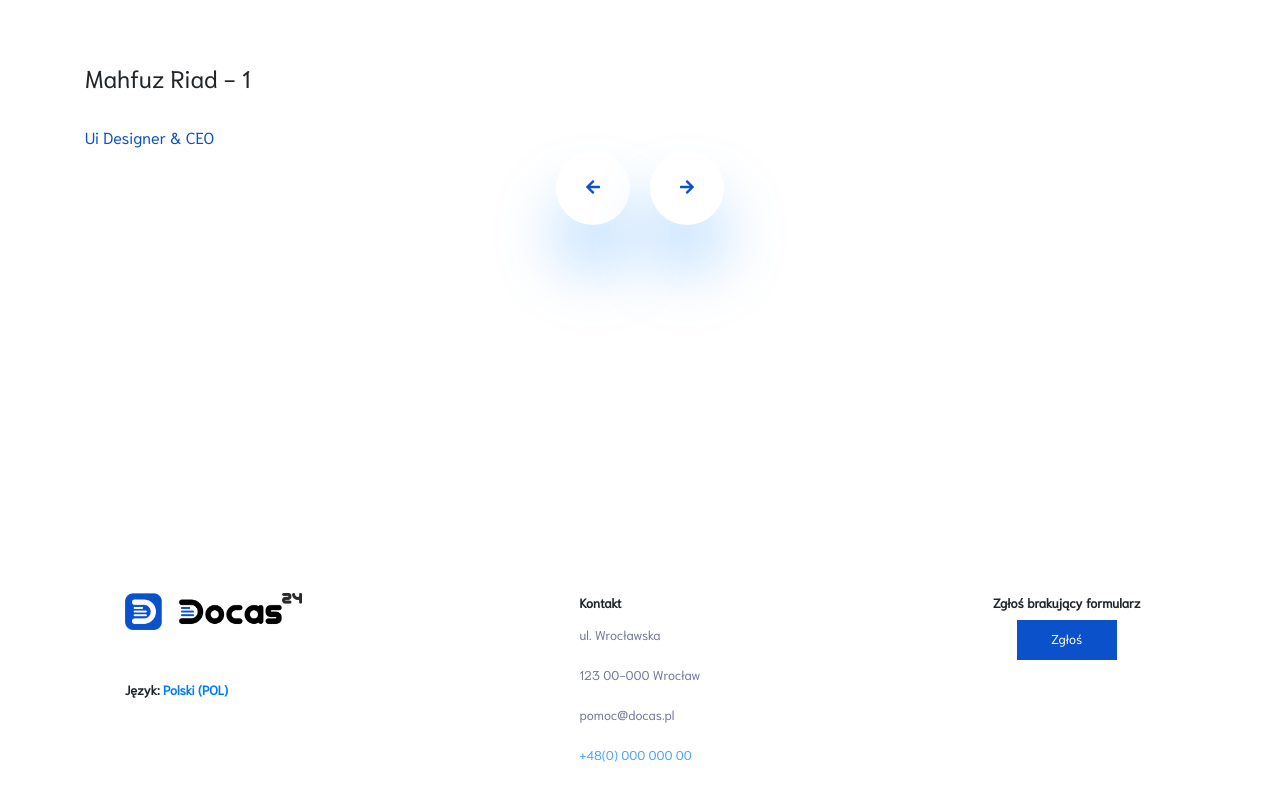
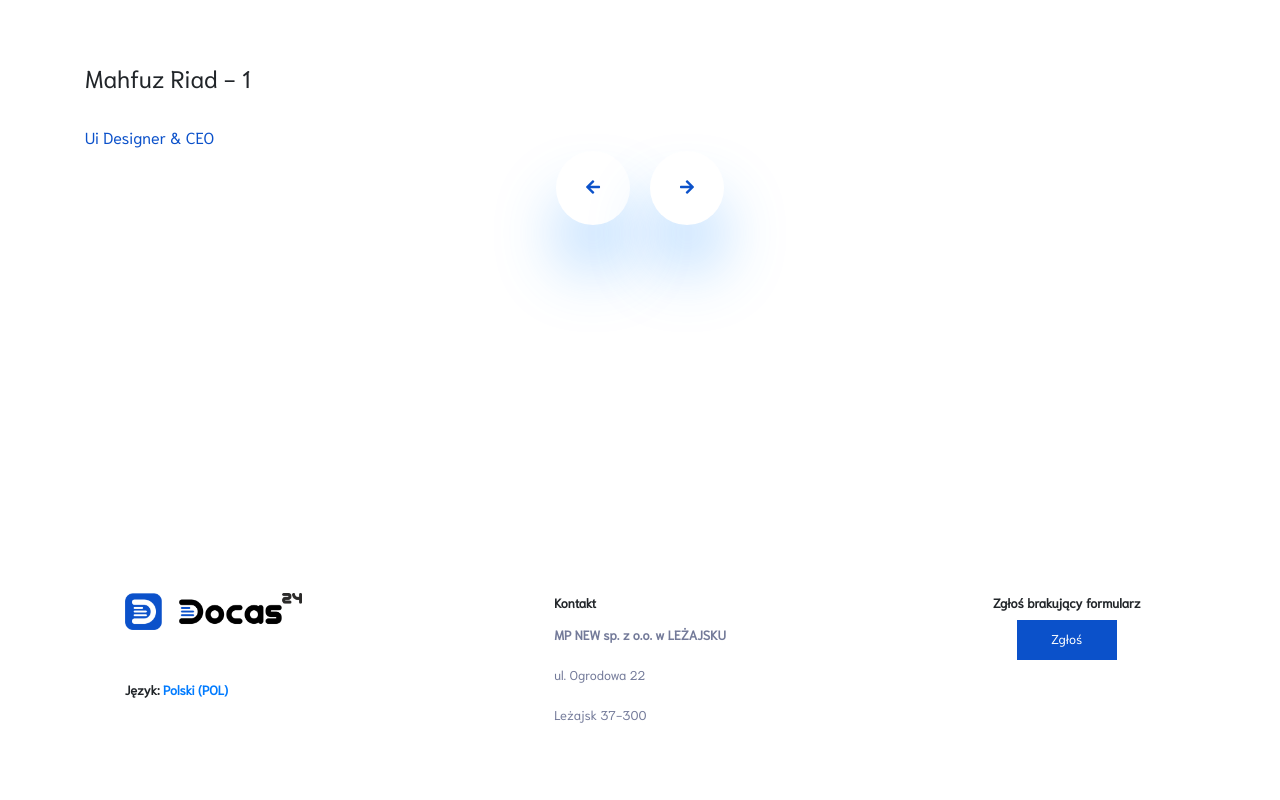
Before and after one commit to maciekbe1/Docas24, a React (Create React App) app in the folder client/: page /#/ in a window 1280 px wide. Shown: the part 5234-6034 px from the top of the page. Built offline with nearby package versions, Linux system fonts and the light colour scheme.

Commit message:
change contact information

```diff
--- a/client/src/components/Footer.js
+++ b/client/src/components/Footer.js
@@ -20,16 +20,15 @@ class Footer extends React.Component {
                         <div className="d-flex flex-column">
                         <p className="font-weight-bold">Kontakt</p>
                             <ul>
-                                <li className="p-footer">ul. Wrocławska</li>
-                                <li className="p-footer">123 00-000 Wrocław</li>
-                                <li className="p-footer">pomoc@docas.pl</li>
-                                <li className="text-primary p-footer">+48(0) 000 000 00</li>
+                                <li className="p-footer font-weight-bold">MP NEW sp. z o.o. w LEŻAJSKU</li>
+                                <li className="p-footer">ul. Ogrodowa 22</li>
+                                <li className="p-footer">Leżajsk 37-300</li>
                             </ul>
                         </div>
                     </div>
                     <div className="col-sm-4 d-flex flex-column align-items-center">
                     <p>Zgłoś brakujący formularz</p>
-                    <a href="https://docas24.bpower2.com/index.php/site/login" className="btn btn-primary report">Zgłoś</a>
+                    <a href="https://app.docas24.com/index.php/site/login" className="btn btn-primary report">Zgłoś</a>
                     </div>
                 </footer>
             </div>
--- a/client/src/components/contact/Map.js
+++ b/client/src/components/contact/Map.js
@@ -2,7 +2,7 @@ import React from 'react';
 
 const Map = () => {
     return (
-        <iframe title="map" src="https://www.google.com/maps/embed?pb=!1m18!1m12!1m3!1d80127.5546854333!2d16.921824554312277!3d51.12716471933781!2m3!1f0!2f0!3f0!3m2!1i1024!2i768!4f13.1!3m3!1m2!1s0x470fe9c2d4b58abf%3A0xb70956aec205e0f5!2zV3JvY8WCYXc!5e0!3m2!1spl!2spl!4v1546248135756"></iframe>
+<iframe title="map" src="https://www.google.com/maps/embed?pb=!1m18!1m12!1m3!1d40804.06079354879!2d22.381905287351724!3d50.26851955209747!2m3!1f0!2f0!3f0!3m2!1i1024!2i768!4f13.1!3m3!1m2!1s0x473cc6bb143786bf%3A0xb2342af0b71d9de6!2s37-300+Le%C5%BCajsk!5e0!3m2!1spl!2spl!4v1546418236554"></iframe>
     );
 }
 
--- a/client/src/components/pages/ContactPage.js
+++ b/client/src/components/pages/ContactPage.js
@@ -47,18 +47,19 @@ class ContactPage extends React.Component {
                 </div>
                 <div className="container contact-details-blocks">
                     <div className="address">
-                        <h5>Adres</h5>
-                        <p>ul. Wrocławska</p>
-                        <p>00-000 Wrocław</p>
+                        <h5>Nazwa firmy</h5>
+                        <p>MP NEW sp. z o.o. w LEŻAJSKU</p>
                     </div>
                     <div className="email">
-                        <h5>Email</h5>
-                        <p>kontakt@docas24.com</p>
+                        <h5>Adres</h5>
+                        <p>ul. Ogrodowa 22</p>
+                        <p>Leżajsk 37-300</p>
                     </div>
                     <div className="phone-number">
-                        <h5>Kontakt telefoniczny</h5>
-                        <span>+48 (0) 0000000</span>
-                        <p>Poniedziałek - Piątek 8-17</p>
+                        <h5>Informacje</h5>
+                        <p>NIP 8161705454</p>
+                        <p>KRS 0000682921</p>
+                        <p>REGON 367543704</p>
                     </div>
                 </div>
             </React.Fragment>
```
